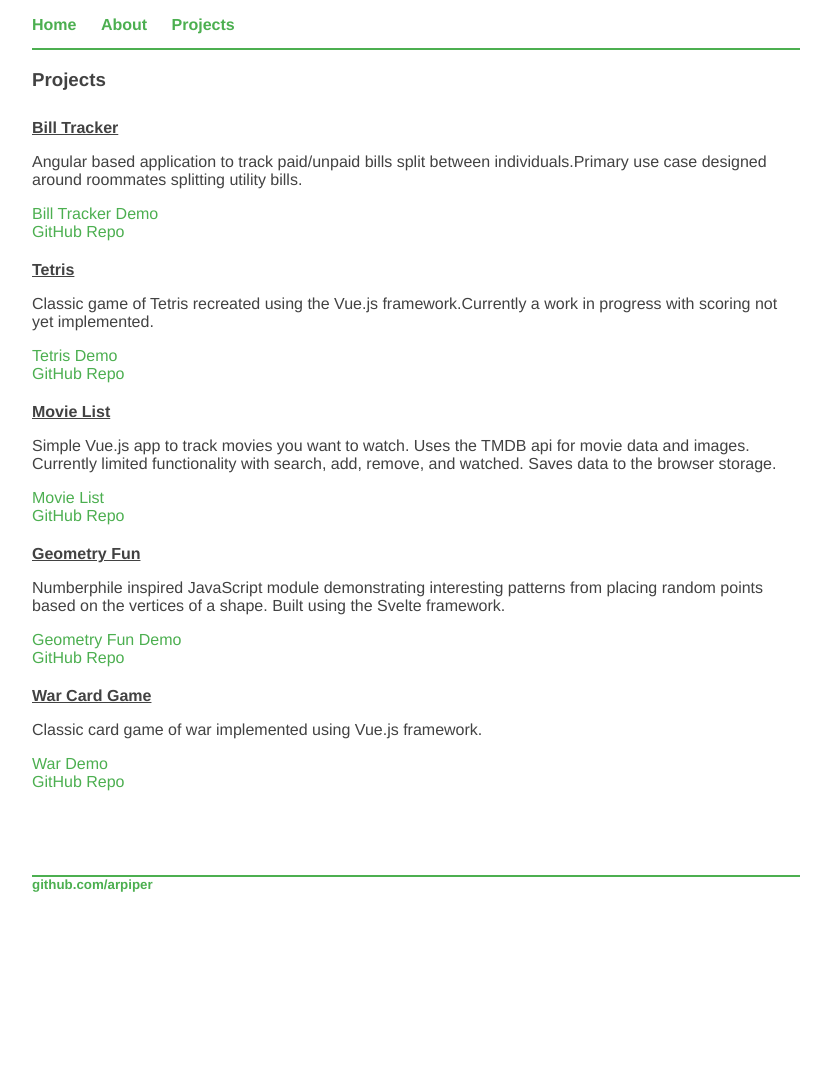
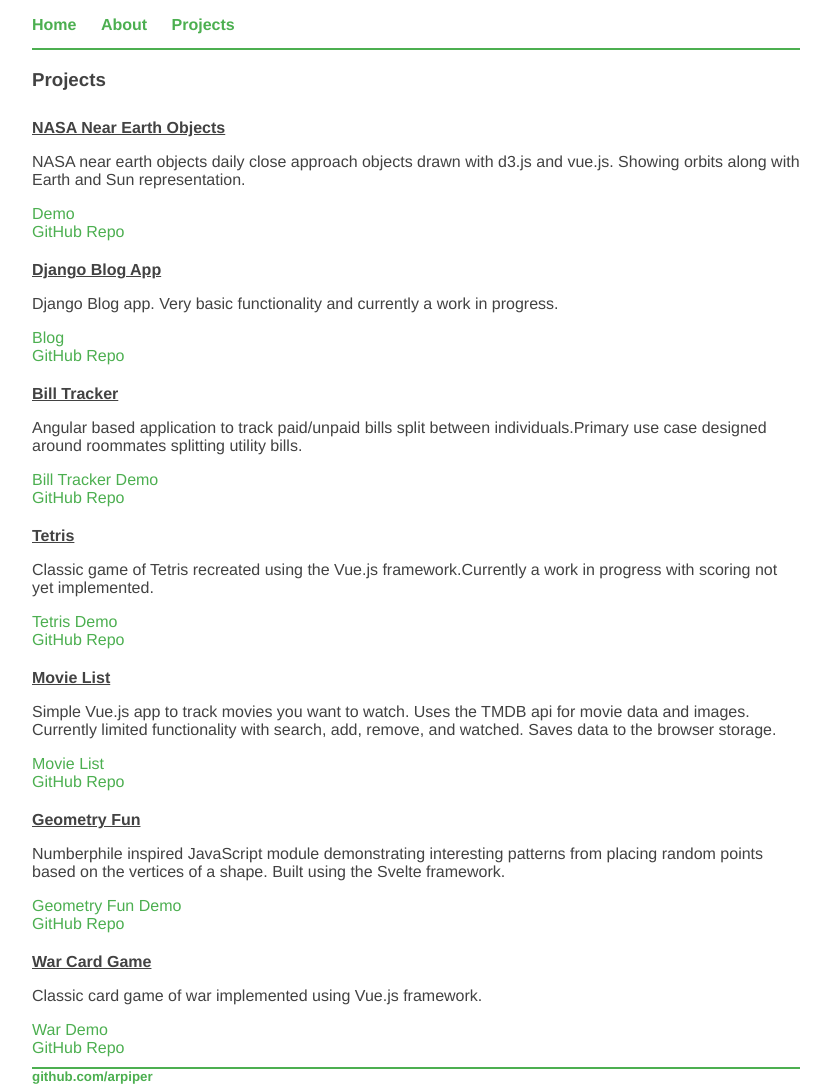
Before and after one commit to arpiper/arpiper.github.io, a Jekyll site: the page built from projects/index.html, in a window 1280 px wide. Shown: the whole page, without its empty margins (224-1055 px from the left). Built offline with Jekyll 4.4.1, drawn with Linux system fonts in a browser that asks for light colours; before the commit the page ends 900 px from its top, so only the background shows below that.

Commit message:
added blog, nasa_neo projects. changed nasa_neos colors

```diff
--- a/projects/index.html
+++ b/projects/index.html
@@ -6,6 +6,23 @@
   <h3>Projects</h3>
 </div>
 <div>
+  <div class="block">
+    <h4>NASA Near Earth Objects</h4>
+    <p>
+    NASA near earth objects daily close approach objects drawn with d3.js and vue.js.
+    Showing orbits along with Earth and Sun representation.
+    </p>
+    <a href="https://arpiper.github.io/projects/nasa_neo">Demo</a>
+    <a href="https://github.com/arpiper/nasa_neo">GitHub Repo</a>
+  </div>
+  <div class="block">
+    <h4>Django Blog App</h4>
+    <p>
+    Django Blog app. Very basic functionality and currently a work in progress.
+    </p>
+    <a href="https://arpiper.com/djblog/">Blog</a>
+    <a href="https://github.com/arpiper/django-pipes-blog">GitHub Repo</a>
+  </div>
   <div class="block">
     <h4>Bill Tracker</h4>
     <p>
```
Also changed, not shown: projects/nasa_neo/js/build.js.
